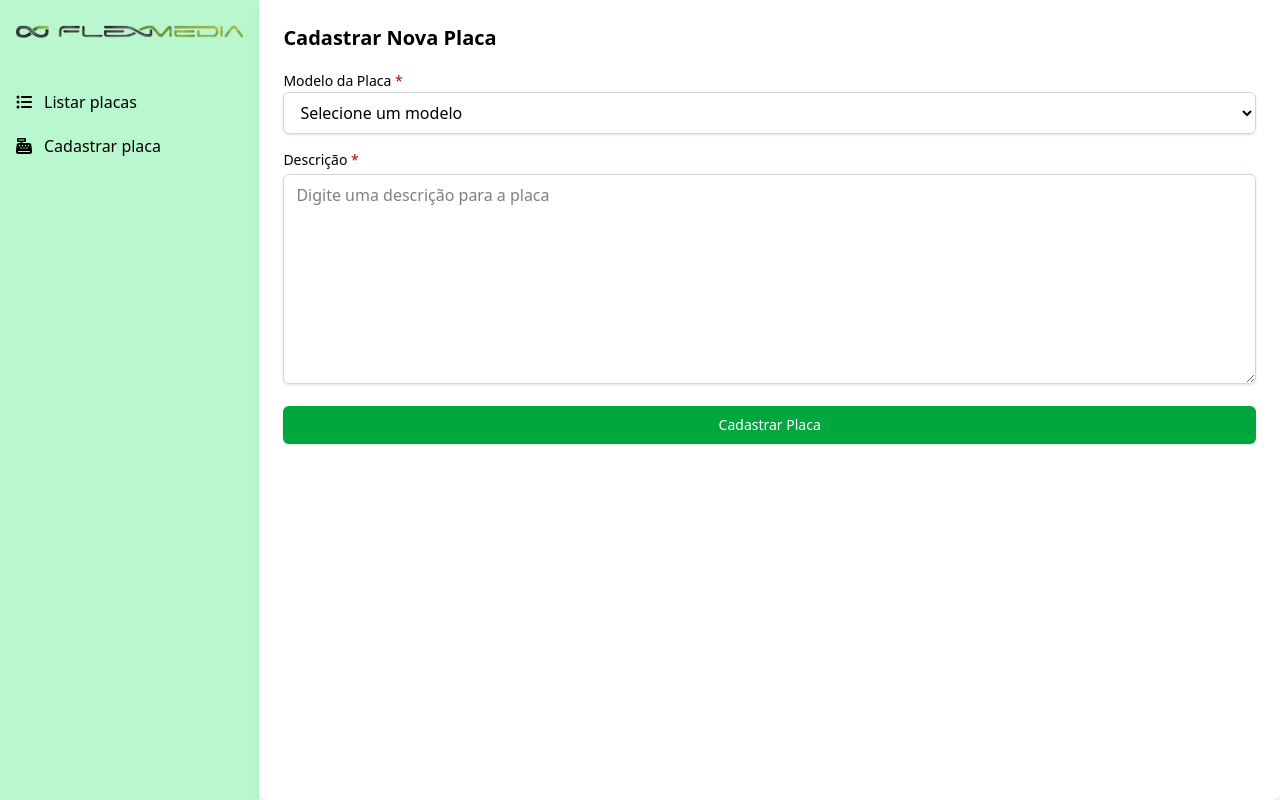
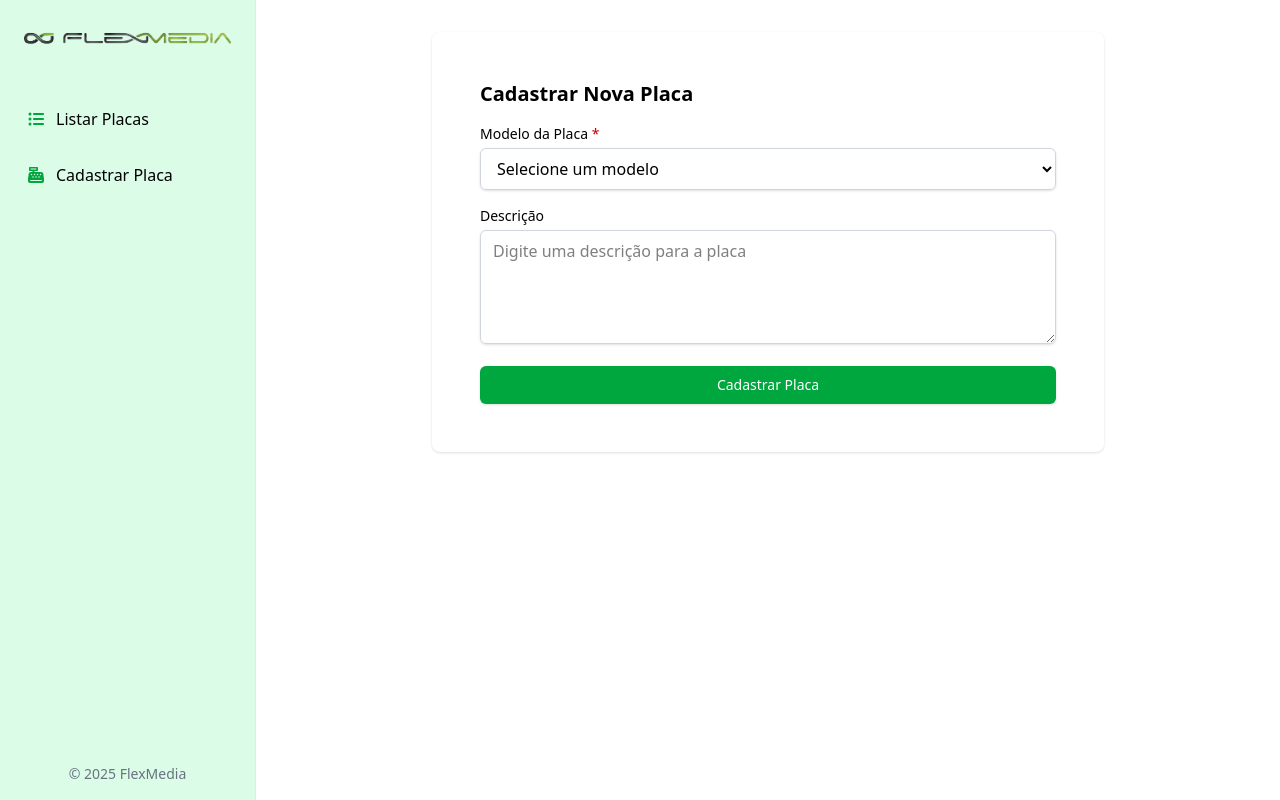
Before and after one commit to Berla1/flexmedia-teste, a React (Vite) app in the folder frontend/: page /cadastrar-placas in a window 1280 px wide. Built offline with nearby package versions, Linux system fonts and the light colour scheme.

Commit message:
style: alterando sidebar e cadastro de placas

```diff
--- a/frontend/src/components/CardPlaca/index.jsx
+++ b/frontend/src/components/CardPlaca/index.jsx
@@ -1,38 +1,50 @@
+/* eslint-disable no-unused-vars */
 import { useState } from "react";
 import { FaWindowClose } from "react-icons/fa";
+import axios from "axios";
 
-const CardPlaca = () => {
+const CardPlaca = ({ placa, onDelete }) => {
   const [hovered, setHovered] = useState(false);
+
+  const handleDelete = async () => {
+    if (window.confirm(`Tem certeza que deseja excluir a placa ${placa.name}?`)) {
+      try {
+        await axios.delete(`http://localhost:5000/api/boards/${placa._id}`);
+        onDelete();
+      } catch (err) {
+        alert('Erro ao deletar placa');
+      }
+    }
+  };
 
   return (
     <>
       <div
-        className="relative flex flex-col p-6 shadow-lg bg-amber-50 h-fit rounded-2xl w-3/4 m-10"
+        className="relative flex flex-col p-6 shadow-lg bg-amber-50 h-fit rounded-2xl"
         onMouseEnter={() => setHovered(true)}
         onMouseLeave={() => setHovered(false)}
       >
-        <h1 className="text-3xl font-normal">Nome da placa</h1>
-        <p className="font-bold">ID: 981623981DK98123k</p>
-        <p className="text-xs">Data de criação: 20-01-2020</p>
+        <h1 className="text-3xl font-normal">{placa.name}</h1>
+        <p className="font-bold">ID: {placa._id}</p>
+        <p className="text-xs">Cadastrada em: {new Date(placa.createdAt).toLocaleDateString()}</p>
         <p className="mt-3">
-          Lorem ipsum dolor sit amet consectetur adipisicing elit. Quibusdam,
-          similique. Accusantium accusamus necessitatibus illum! Debitis earum
-          nulla repellat, quas nobis voluptate magnam laudantium cupiditate
-          ratione praesentium sequi odio, sed hic.
+          {placa.description}
         </p>
         <h2 className="font-medium mt-3">Componentes associados: </h2>
         <ul>
-          <li>NanoBoard X1</li>
-          <li>IoT Core V3</li>
-          <li>FlexControl 2000</li>
+          {placa.components.map((component) => (
+            <li key={component._id} className="ml-5">
+              {component.name}
+            </li>
+          ))}
         </ul>
         {hovered && (
-          <butto className="absolute top-2 right-3 transition-all duration-300 cursor-pointer">
+          <button onClick={handleDelete} className="absolute top-0 right-0 transition-all duration-300 cursor-pointer">
             <FaWindowClose
               size={25}
               className="text-red-500 hover:text-red-700"
             />
-          </butto>
+          </button>
         )}
       </div>
     </>
--- a/frontend/src/components/FormCadastroPlaca/index.jsx
+++ b/frontend/src/components/FormCadastroPlaca/index.jsx
@@ -1,7 +1,7 @@
 import { useState } from 'react';
 import axios from 'axios';
 
-const BoardForm = ({ onBoardAdded }) => {
+const FormCadastroPlaca = ({ onBoardAdded }) => {
   const [board, setBoard] = useState({
     name: '',
     description: ''
@@ -9,7 +9,6 @@ const BoardForm = ({ onBoardAdded }) => {
   const [isSubmitting, setIsSubmitting] = useState(false);
   const [error, setError] = useState('');
 
-  // Opções das placas
   const boardOptions = [
     'NanoBoard X1',
     'FlexControl 2000',
@@ -52,7 +51,7 @@ const BoardForm = ({ onBoardAdded }) => {
   };
 
   return (
-    <div className="w-full p-6 rounded-lg shadow-md">
+    <div className="w-full p-6">
       <h2 className="text-xl font-semibold mb-4">Cadastrar Nova Placa</h2>
 
       {error && (
@@ -61,16 +60,16 @@ const BoardForm = ({ onBoardAdded }) => {
         </div>
       )}
 
-      <form onSubmit={handleSubmit}>
-        <div className="mb-4">
-          <label className="text-sm font-medium mb-1">
-            Modelo da Placa <span className='text-red-700'>*</span>
+      <form onSubmit={handleSubmit} className="space-y-4">
+        <div>
+          <label className="block text-sm font-medium mb-1">
+            Modelo da Placa <span className="text-red-700">*</span>
           </label>
           <select
             name="name"
             value={board.name}
             onChange={handleChange}
-            className="w-full px-3 py-2 border border-gray-300 rounded-md shadow-sm focus:outiline-none focus:ring-2 focus:ring-gray-700 focus:border-gray-700"
+            className="w-full px-3 py-2 border border-gray-300 rounded-md shadow-sm focus:outline-none focus:ring-1 focus:ring-gray-700 focus:border-gray-700"
             required
           >
             <option value="">Selecione um modelo</option>
@@ -82,25 +81,24 @@ const BoardForm = ({ onBoardAdded }) => {
           </select>
         </div>
 
-        <div className="mb-4">
+        <div>
           <label className="block text-sm font-medium mb-1">
-            Descrição <span className='text-red-700'>*</span>
+            Descrição
           </label>
           <textarea
             name="description"
             value={board.description}
             onChange={handleChange}
-            rows="8"
+            rows="4"
             className="w-full px-3 py-2 border border-gray-300 rounded-md shadow-sm focus:outline-none focus:ring-1 focus:ring-gray-700 focus:border-gray-700"
             placeholder="Digite uma descrição para a placa"
-            required
           />
         </div>
 
         <button
           type="submit"
           disabled={isSubmitting}
-          className={`w-full py-2 px-4 border border-transparent rounded-md shadow-sm text-sm font-medium text-white ${isSubmitting ? 'bg-gray-400' : 'bg-green-600 hover:bg-green-700'} focus:ring-green-500`}
+          className={`w-full py-2 px-4 border border-transparent rounded-md shadow-sm text-sm font-medium text-white ${isSubmitting ? 'bg-gray-400' : 'bg-green-600 hover:bg-green-700'} focus:outline-none focus:ring-2 focus:ring-offset-2 focus:ring-green-500`}
         >
           {isSubmitting ? (
             <>
@@ -117,4 +115,4 @@ const BoardForm = ({ onBoardAdded }) => {
   );
 };
 
-export default BoardForm;
+export default FormCadastroPlaca;
--- a/frontend/src/components/SideBar/index.jsx
+++ b/frontend/src/components/SideBar/index.jsx
@@ -1,33 +1,43 @@
+import { Link } from "react-router-dom";
+import { FaListUl, FaCashRegister } from "react-icons/fa6";
 import Logo from "../../assets/flexmedia-logo.png";
-import { FaListUl } from "react-icons/fa6";
-import { FaCashRegister } from "react-icons/fa6";
-import { Link } from "react-router";
 
 const SideBar = () => {
   return (
-    <>
-      <aside className="flex flex-col h-screen w-80 bg-green-200 p-4">
-        <div>
-          <img src={Logo} alt="Logo flexmedia" />
-        </div>
+    <div className="flex flex-col w-64 h-min-screen bg-green-100 p-4 border-r border-gray-200">
+      <div className="mb-8 p-2">
+        <img
+          src={Logo}
+          alt="Logo FlexMedia"
+        />
+      </div>
+      <nav className="flex-1">
+        <ul className="space-y-2">
+          <li>
+            <Link
+              to="/"
+              className="flex items-center gap-3 p-3 rounded-lg hover:bg-green-200 transition-colors"
+            >
+              <FaListUl className="text-green-600" />
+              <span>Listar Placas</span>
+            </Link>
+          </li>
+          <li>
+            <Link
+              to="/cadastrar-placas"
+              className="flex items-center gap-3 p-3 rounded-lg hover:bg-green-200 transition-colors"
+            >
+              <FaCashRegister className="text-green-600" />
+              <span>Cadastrar Placa</span>
+            </Link>
+          </li>
+        </ul>
+      </nav>
 
-        <div className="mt-10">
-          <ul className="flex flex-col gap-5">
-            <Link to={"/"}>
-              <li className="flex items-center gap-3 cursor-pointer">
-                <FaListUl /> Listar placas
-              </li>
-            </Link>
-            <Link to={"/cadastrar-placas"}>
-              <li className="flex items-center gap-3 cursor-pointer">
-                <FaCashRegister />
-                Cadastrar placa
-              </li>
-            </Link>
-          </ul>
-        </div>
-      </aside>
-    </>
+      <div className="mt-auto pt-4 text-center text-sm text-gray-500">
+        © {new Date().getFullYear()} FlexMedia
+      </div>
+    </div>
   );
 };
 
--- a/frontend/src/pages/CadastrarPlacas/index.jsx
+++ b/frontend/src/pages/CadastrarPlacas/index.jsx
@@ -3,21 +3,26 @@ import FormCadastroPlaca from "../../components/FormCadastroPlaca";
 import { useState } from "react";
 
 const CadastrarPlacas = () => {
-
-  // eslint-disable-next-line no-unused-vars
   const [refreshList, setRefreshList] = useState(false);
 
   const handleBoardAdded = () => {
-    setRefreshList(prev => !prev);
+    setRefreshList((prev) => !prev);
   };
 
   return (
-    <>
-      <main className="flex">
-        <SideBar />
-        <FormCadastroPlaca onBoardAdded={handleBoardAdded}/>
-      </main>
-    </>
+    <div className="flex min-h-screen">
+      <SideBar />
+      <div className="flex-1 p-8">
+        <div className="max-w-2xl mx-auto bg-white rounded-lg shadow-sm p-6">
+          <FormCadastroPlaca onBoardAdded={handleBoardAdded} />
+          {refreshList && (
+            <div className="mt-4 p-3 bg-green-100 text-green-700 rounded-lg">
+              Placa cadastrada com sucesso!
+            </div>
+          )}
+        </div>
+      </div>
+    </div>
   );
 };
 
--- a/frontend/src/pages/ListarPlacas/index.jsx
+++ b/frontend/src/pages/ListarPlacas/index.jsx
@@ -1,17 +1,51 @@
+import { useState, useEffect } from "react";
+import axios from "axios";
 import CardPlaca from "../../components/CardPlaca";
 import SideBar from "../../components/SideBar";
 
 const ListarPlacas = () => {
+  const [placas, setPlacas] = useState([]);
+  const [error, setError] = useState(null);
+
+  const getPlacas = async () => {
+    try {
+      const response = await axios.get("http://localhost:5000/api/boards");
+      setPlacas(response.data);
+      setError(null);
+    } catch (err) {
+      setError(err.response?.data?.error || "Erro ao carregar placas");
+      console.error("Erro:", err);
+    }
+  };
+
+  useEffect(() => {
+    getPlacas();
+  }, []);
+
   return (
-    <>
-      <main className="flex">
-        <SideBar />
-        <div className="flex flex-col">
-            <h1 className="text-4xl font-normal mt-10 ml-10">Placas cadastradas</h1>
-        <CardPlaca />
+    <div className="flex h-screen">
+      <SideBar />
+      <div className="flex-1 overflow-y-auto p-6">
+        <h1 className="text-2xl font-bold mb-6">Placas cadastradas</h1>
+        {error && (
+          <div className="bg-red-100 border-l-4 border-red-500 text-red-700 p-4 mb-4">
+            {error}
+          </div>
+        )}
+
+        <div className="flex flex-wrap gap-6">
+          {placas.length > 0 ? (
+            placas.map((placa) => (
+              <CardPlaca key={placa._id} placa={placa} onDelete={getPlacas} />
+            ))
+          ) : (
+            <p className="text-gray-500">
+              {error ? error : "Nenhuma placa cadastrada ainda."}
+            </p>
+          )}
         </div>
-      </main>
-    </>
+      </div>
+    </div>
   );
 };
 
```
